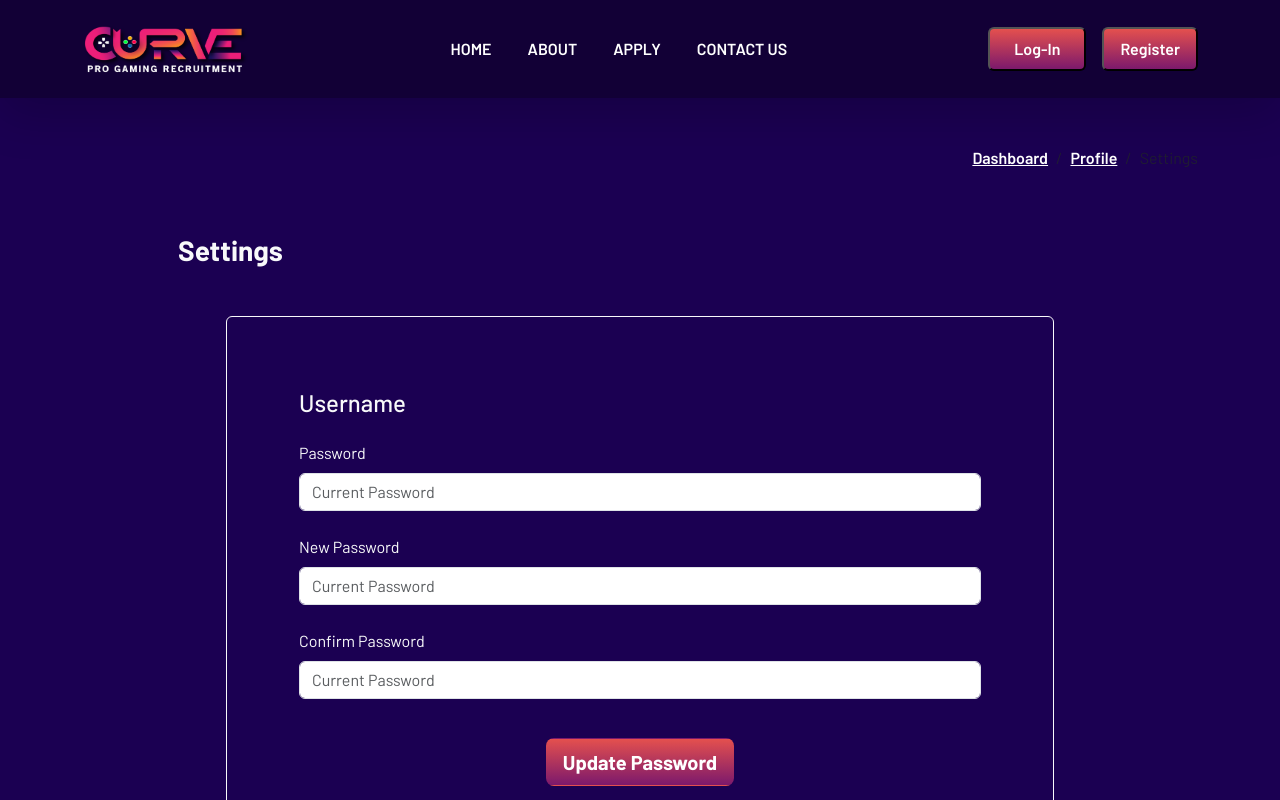
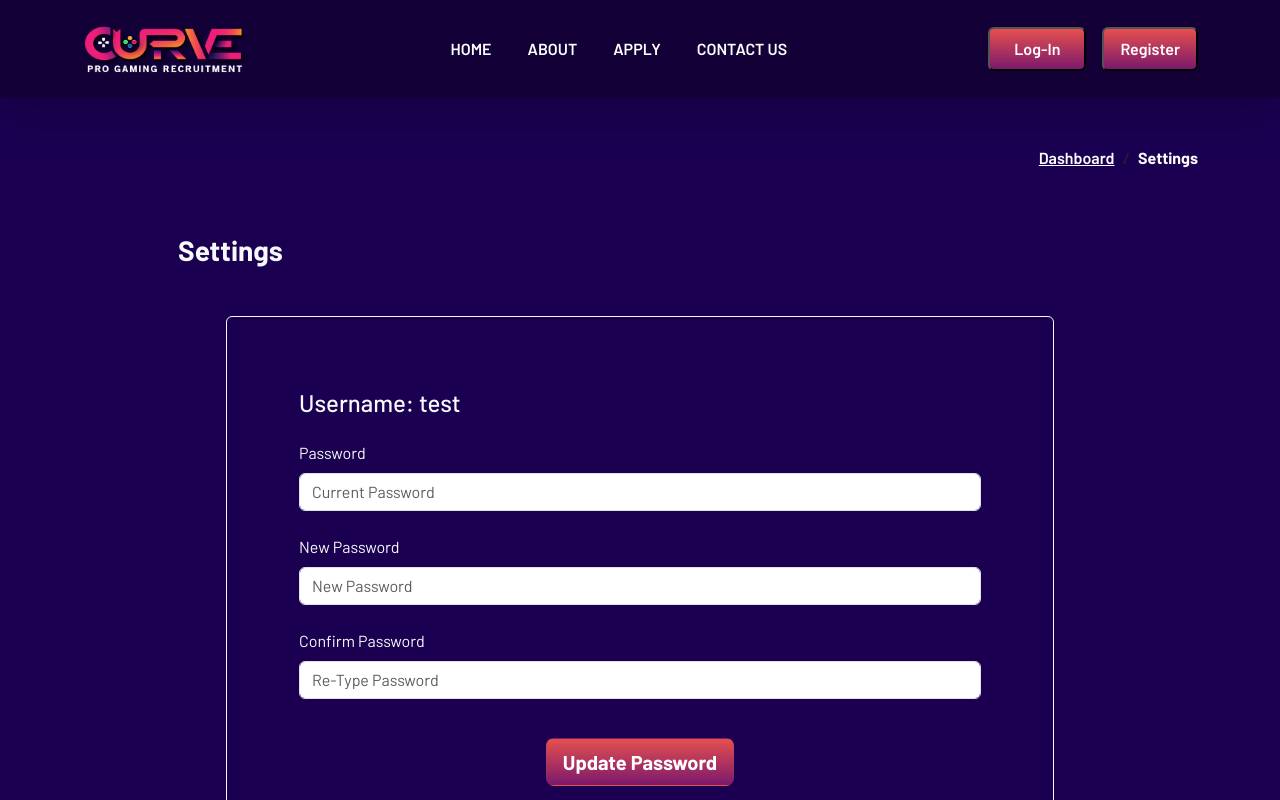
Before and after one commit to bppalomer/Capstone-Project, a React (Vite) app in the folder client/: page /User in a window 1280 px wide. Both pictures are taken after a click on the link "Settings". Shown: the top 800 px of the page. Built offline with nearby package versions, Linux system fonts and the light colour scheme.

Commit message:
Finished the layout of the recruiter and the user page.

```diff
--- a/client/src/Pages/Recruiter.jsx
+++ b/client/src/Pages/Recruiter.jsx
@@ -1,3 +1,5 @@
+import { useState } from "react";
+
 function Recruiter () {
     const [currentPage, setCurrentPage] = useState("dashboard");
 
@@ -74,7 +76,78 @@ function Recruiter () {
             {currentPage === "profile" && (
               <div>
                 <h3 className="fw-bold">Profile</h3>
-                {/* Profile content */}
+                <form className="m-5 p-5 border border-light rounded" action="">
+
+                  <div className="m-4">
+                    <h4>What do you want to post?</h4>
+                  </div>
+                  <div className="m-4">
+                    <label for="textInput" class="form-label">
+                      Subject
+                    </label>
+                    <input
+                      type="text"
+                      class="form-control"
+                      id="textInput"
+                      placeholder="Subject"
+                    />
+                  </div>
+                  <div className="m-4">
+                    <label for="gameNameInput" class="form-label">
+                      Game Name
+                    </label>
+                    <input
+                      type="text"
+                      class="form-control"
+                      id="gameNameInput"
+                      placeholder="Game Name"
+                    />
+                  </div>
+                  <div className="m-4">
+                    <label for="companyNameInput" class="form-label">
+                      Company Name
+                    </label>
+                    <input
+                      type="text"
+                      class="form-control"
+                      id="companyNameInput"
+                      placeholder="Company Name"
+                    />
+                  </div>
+                  <div className="m-4">
+                    <label for="detailsInput" class="form-label">
+                      Details
+                    </label>
+                    <textarea
+                      type="password"
+                      class="form-control"
+                      id="detailsInput"
+                      placeholder="Write short description here ..."
+                    />
+                  </div>
+                  <div className="justify-content-center d-flex">
+                      <button type="submit" className="btn btn-lg fw-bold ps-5 pe-5">Post</button>
+                  </div>
+                </form>
+
+                <div>
+                <div className="m-5 p-5 border border-light rounded">
+                  <h3 className="fw-bold">Looking for Sentinel Players</h3>{" "}
+                  {/* Subject of the post */}
+                  <h4>Valorant | E-Academy</h4>{/* Game Name | Company Name*/}
+                  <p className="text-truncate"> {/* Short Description */}
+                    I'm looking for players who can commit to a regular practice
+                    schedule. It's important that we can coordinate our playing
+                    hours and have consistent availability for team practices and
+                    competitive matches.
+                  </p>
+                  <div className="justify-content-end d-flex">
+                  <button type="button" className="btn fw-bold ps-5 pe-5">View</button>
+                <button type="button" className="btn fw-bold ps-5 pe-5">Edit</button>
+                <button type="button" className="btn fw-bold ps-5 pe-5">Delete</button>
+                </div>
+                </div>
+              </div>
               </div>
             )}
             {currentPage === "settings" && (
@@ -83,7 +156,7 @@ function Recruiter () {
                 <form className="m-5 p-5 border border-light rounded" action="">
 
                   <div className="m-4">
-                    <h4>Username</h4>
+                    <h4>Username: Test</h4>
                   </div>
                   <div className="m-4">
                     <label for="passwordInput" class="form-label">
--- a/client/src/Pages/User.jsx
+++ b/client/src/Pages/User.jsx
@@ -12,10 +12,10 @@ function User() {
       <div className="container m-5">
         <div className="justify-content-end d-flex">
           <nav aria-label="breadcrumb">
-            <ol className="breadcrumb">
+            <ol className="breadcrumb text-light">
               <li
                 className={`breadcrumb-item ${
-                  currentPage === "dashboard" ? "active" : ""
+                  currentPage === "dashboard" ? "active text-white fw-bold" : ""
                 }`}
               >
                 {currentPage === "dashboard" ? (
@@ -26,22 +26,10 @@ function User() {
                   </a>
                 )}
               </li>
+
               <li
                 className={`breadcrumb-item ${
-                  currentPage === "profile" ? "active" : ""
-                }`}
-              >
-                {currentPage === "profile" ? (
-                  <span>Profile</span>
-                ) : (
-                  <a href="#" onClick={() => handlePageChange("profile")}>
-                    Profile
-                  </a>
-                )}
-              </li>
-              <li
-                className={`breadcrumb-item ${
-                  currentPage === "settings" ? "active" : ""
+                  currentPage === "settings" ? "active text-white fw-bold" : ""
                 }`}
               >
                 {currentPage === "settings" ? (
@@ -70,22 +58,21 @@ function User() {
                   hours and have consistent availability for team practices and
                   competitive matches.
                 </p>
+                <div className="justify-content-end d-flex">
+                <button type="button" className="btn fw-bold ps-5 pe-5 m-0">Apply</button>
+                </div>
+
               </div>
             </div>
           )}
-          {currentPage === "profile" && (
-            <div>
-              <h3 className="fw-bold">Profile</h3>
-              {/* Profile content */}
-            </div>
-          )}
+
           {currentPage === "settings" && (
             <div>
                 <h3 className="fw-bold">Settings</h3>
               <form className="m-5 p-5 border border-light rounded" action="">
 
                 <div className="m-4">
-                  <h4>Username</h4>
+                  <h4>Username: test</h4>
                 </div>
                 <div className="m-4">
                   <label for="passwordInput" class="form-label">
@@ -106,7 +93,7 @@ function User() {
                     type="password"
                     class="form-control"
                     id="newPasswordInput"
-                    placeholder="Current Password"
+                    placeholder="New Password"
                   />
                 </div>
                 <div className="m-4">
@@ -117,7 +104,7 @@ function User() {
                     type="password"
                     class="form-control"
                     id="rePasswordInput"
-                    placeholder="Current Password"
+                    placeholder="Re-Type Password"
                   />
                 </div>
                 <div className="justify-content-center d-flex">
```
